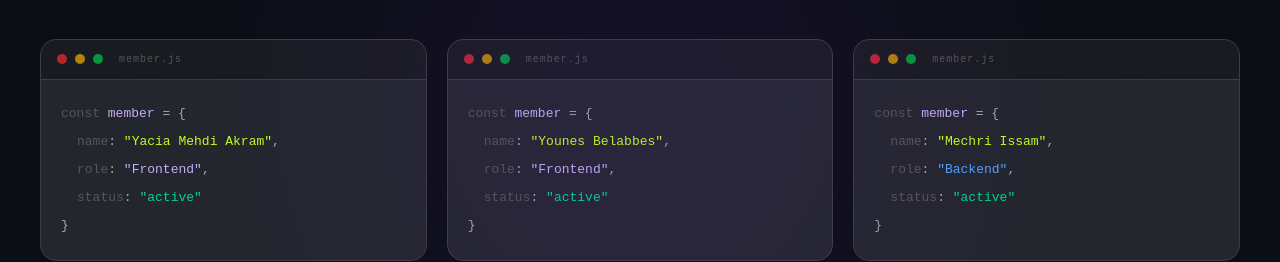
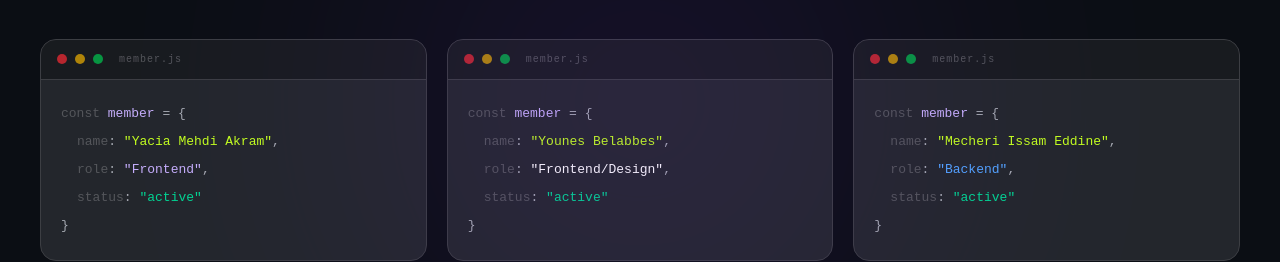
Before and after one commit to osamidev/Algerian-Developer-Survey-2026, a React (Vite) app: page / in a window 1280 px wide. Shown: the part 2120-2382 px from the top of the page. Built offline with nearby package versions, Linux system fonts and the light colour scheme.

Commit message:
name fixes

```diff
--- a/src/components/WhoWeAre.jsx
+++ b/src/components/WhoWeAre.jsx
@@ -1,8 +1,8 @@
 function WhoWeAre() {
   const members = [
     { name: "Yacia Mehdi Akram", role: "Frontend", status: "active" },
-    { name: "Younes Belabbes", role: "Frontend", status: "active" },
-    { name: "Mechri Issam", role: "Backend", status: "active" },
+    { name: "Younes Belabbes", role: "Frontend/Design", status: "active" },
+    { name: "Mecheri Issam Eddine", role: "Backend", status: "active" },
     { name: "Seddiki Anis", role: "Database", status: "active" },
     { name: "Kouidri Salah Eddine", role: "Database", status: "active" },
     { name: "Mefti Zakaria", role: "Design", status: "active" },
```
